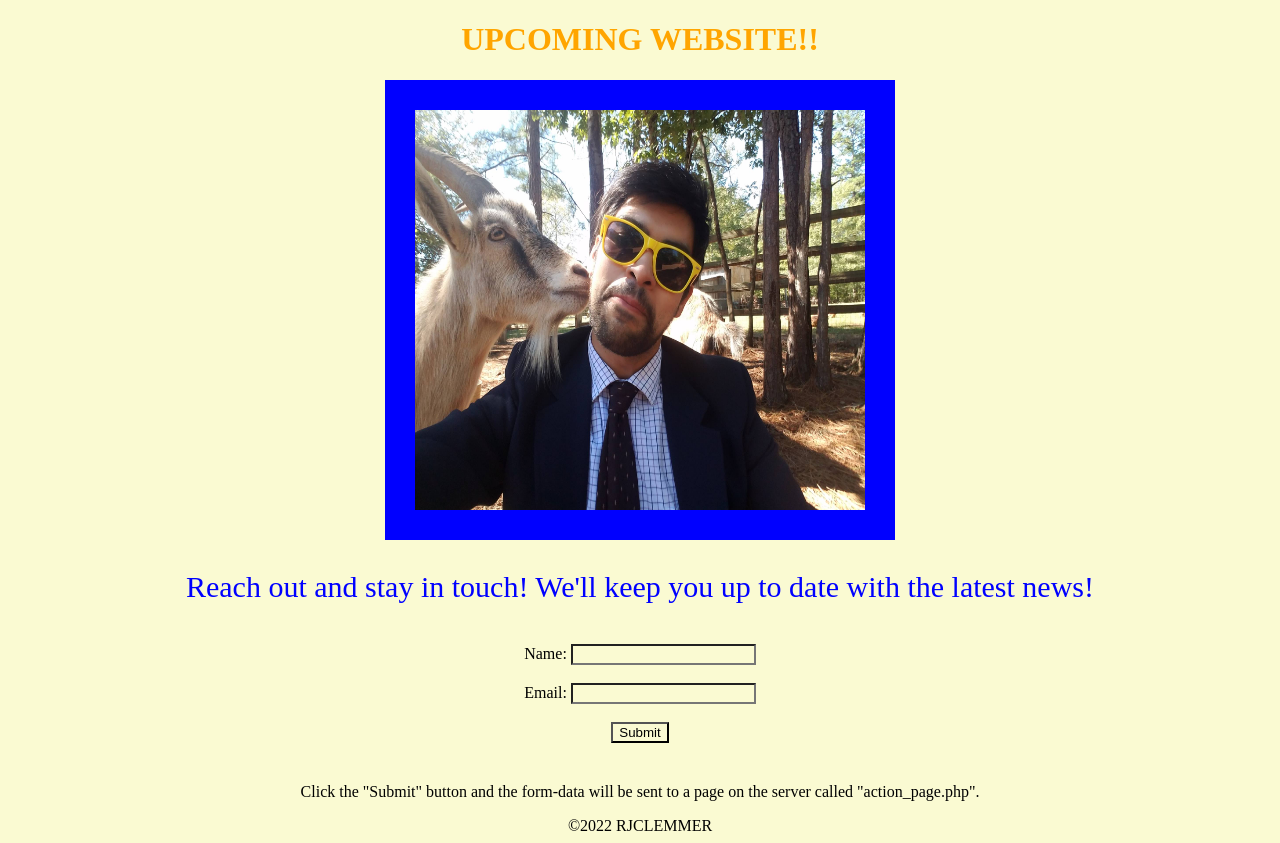
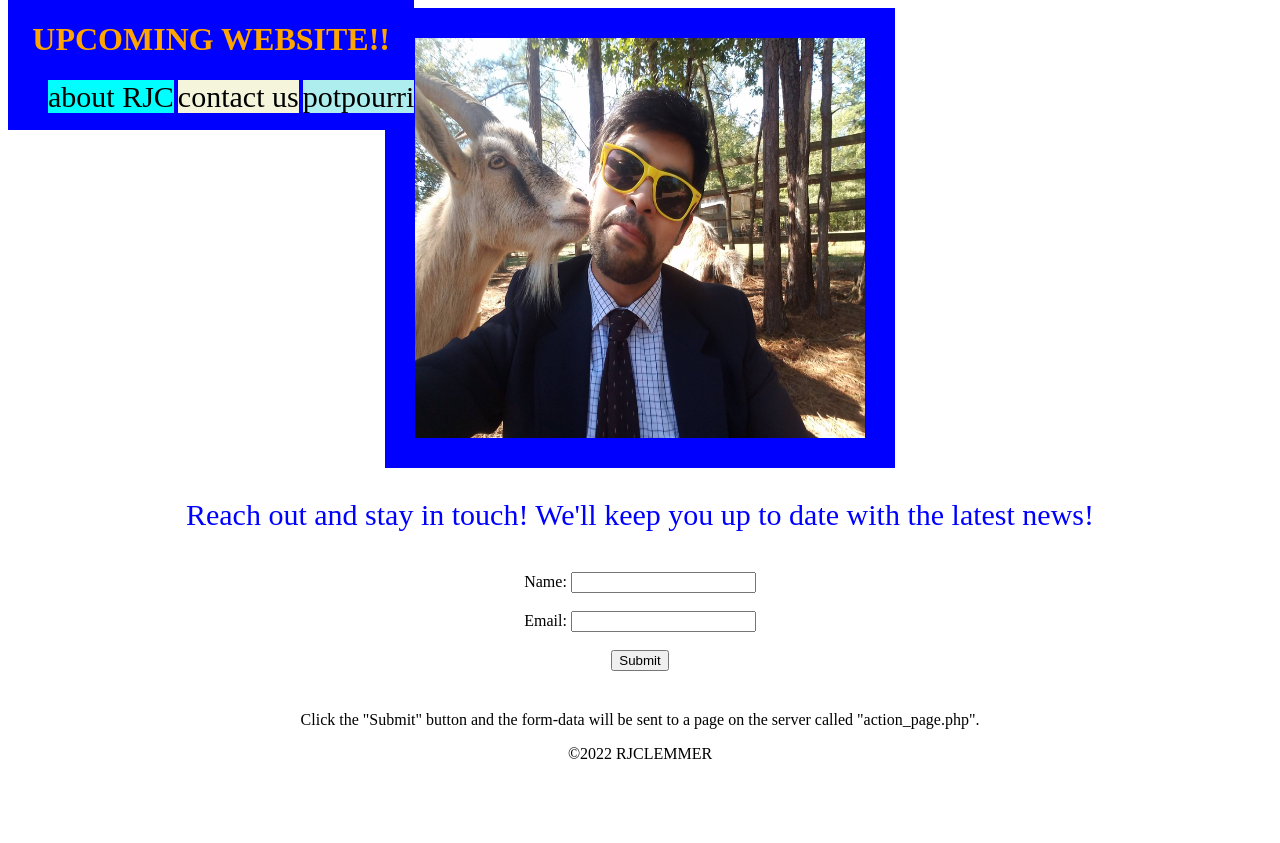
Before and after one commit to rjclemmer/miniproject, a plain HTML site: page index.html in a window 1280 px wide. After the commit the page ends 800 px from the top, so only its background shows below. Drawn offline with Linux system fonts and the light colour scheme.

Commit message:
added a header

```diff
--- a/assets/style.css
+++ b/assets/style.css
@@ -1,9 +1,12 @@
-*{
+/*{
     background-color: lightgoldenrodyellow;
-}
+    font-family: 'Trebuchet MS', 'Lucida Sans Unicode', 'Lucida Grande', 'Lucida Sans', Arial, sans-serif;
+}*/
+
 img{
     height: 400px;
     width: 450px;
+    margin-bottom: auto;
 
 
 }
@@ -11,6 +14,20 @@ img{
 header{
     text-align: center;
     color: orange;
+    background-color: blue;
+    position: fixed;
+    display: block;
+    top:0;
+}
+
+ul{
+    text-align: center;
+}
+
+li{
+    list-style-type: none;
+    font-size: 30px;
+    display: inline;
 }
 
 p1{
@@ -46,3 +63,18 @@ form{
 .centertext{
     text-align: center;
 }
+
+#ul1{
+    background-color: aqua;
+    color: black;
+}
+
+#ul2{
+    background-color: beige;
+    color: black;
+}
+
+#ul3{
+    background-color: paleturquoise;
+    color: black;
+}
--- a/index.html
+++ b/index.html
@@ -9,6 +9,13 @@
     <body>
         <header>
             <h1>UPCOMING WEBSITE!!</h1>
+            <nav>
+                <ul>
+                    <li id="ul1">about RJC</li>
+                    <li id="ul2">contact us</li>
+                    <li id="ul3">potpourri</li>
+                </ul>
+            </nav>
         </header>
 
         <section>
```
